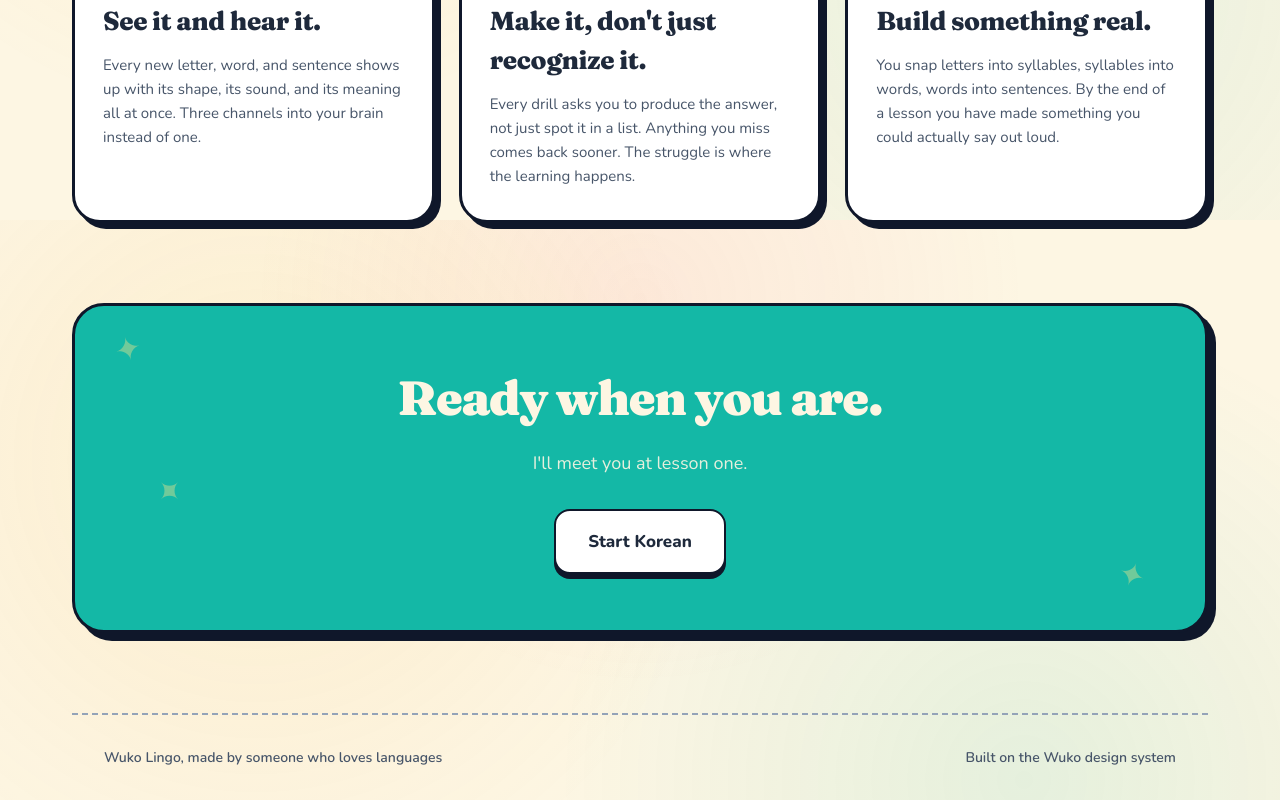
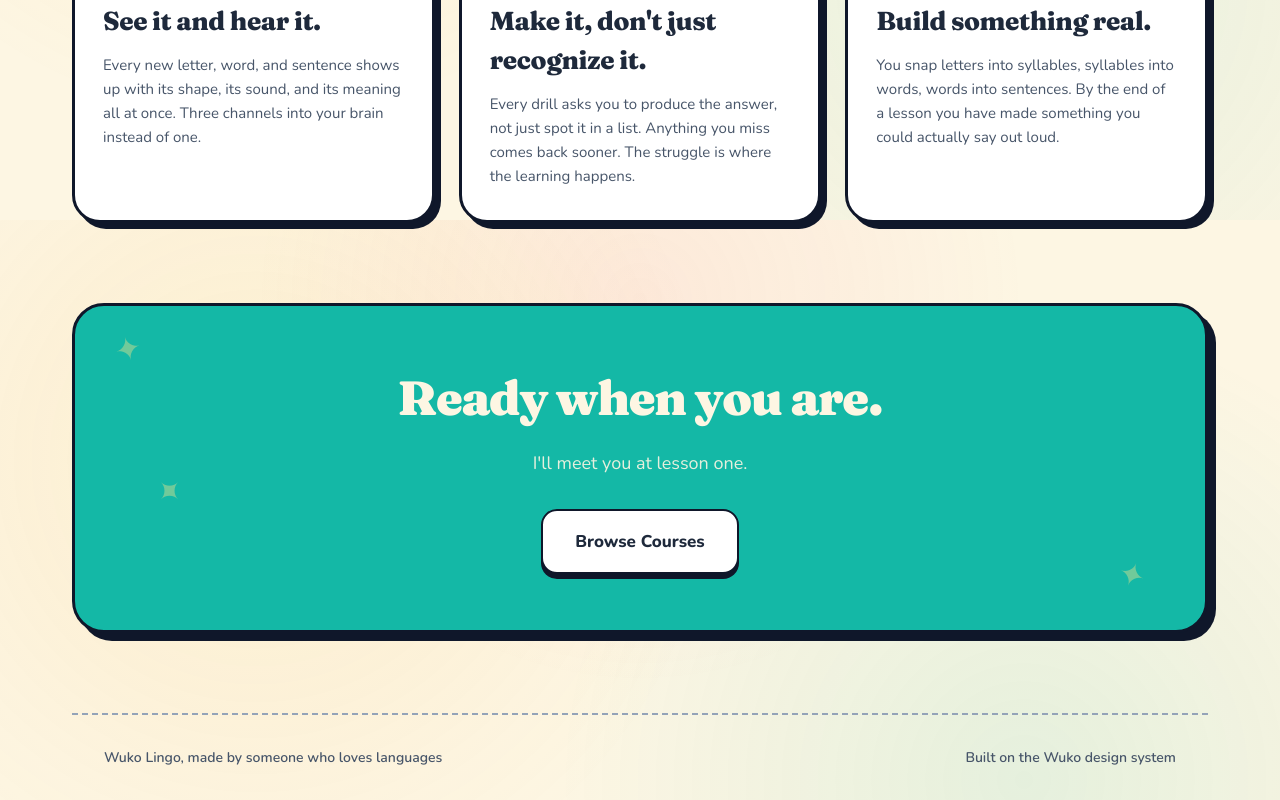
Before and after one commit to MytrucNguyen/wuko-lingo, a Next.js app: page / in a window 1280 px wide. Shown: the part 1380-2180 px from the top of the page. Built offline with nearby package versions, Linux system fonts and the light colour scheme.

Commit message:
refactor: rename CtaBand button to Browse Courses

```diff
--- a/app/(home)/_components/CtaBand.tsx
+++ b/app/(home)/_components/CtaBand.tsx
@@ -9,8 +9,8 @@ export function CtaBand() {
         <div className="cta-doodle d3">✦</div>
         <h2 className="cta-title">Ready when you are.</h2>
         <p className="cta-sub">I&apos;ll meet you at lesson one.</p>
-        <Button variant="cta" href="/kr">
-          Start Korean
+        <Button variant="cta" href="/courses">
+          Browse Courses
         </Button>
       </div>
     </section>
```
